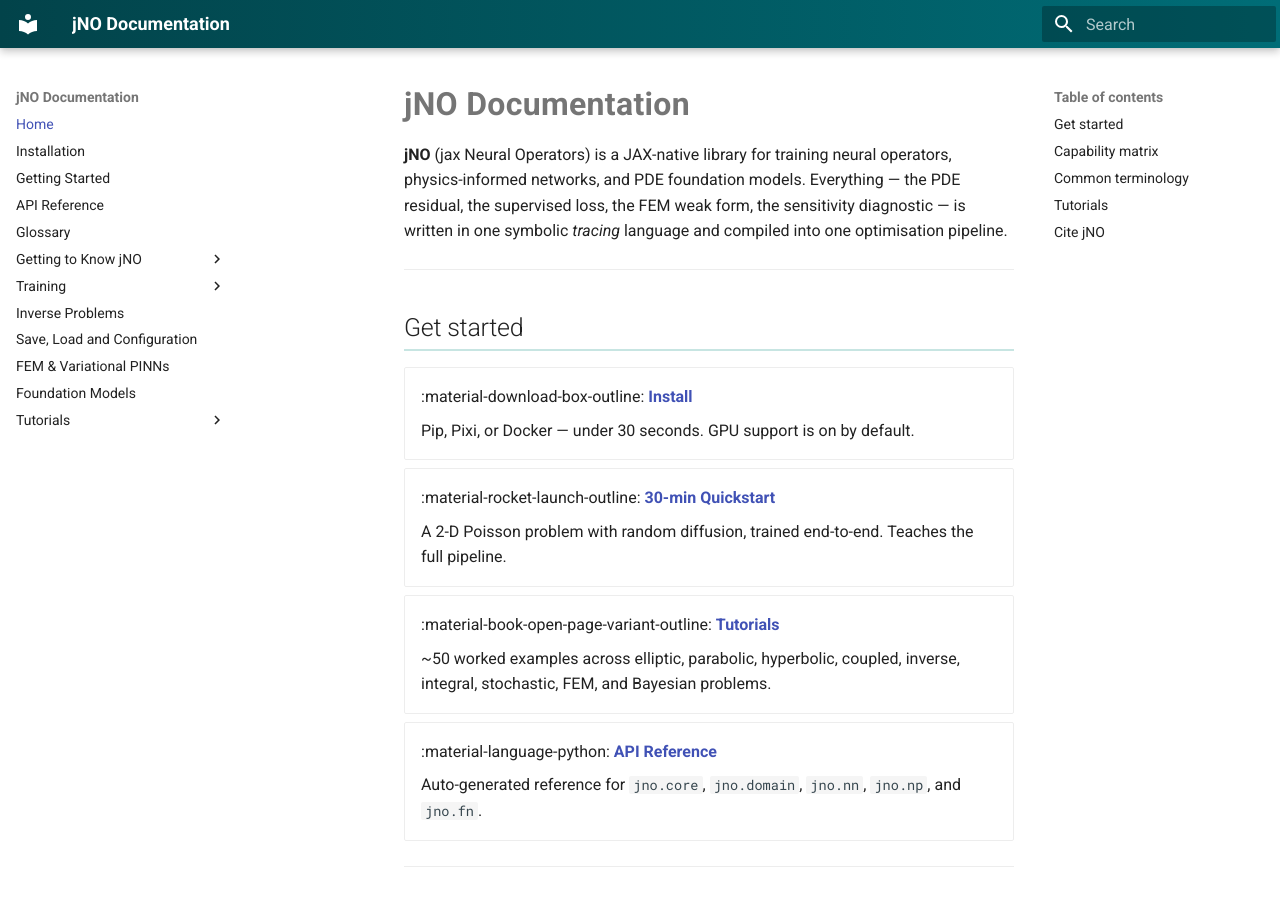
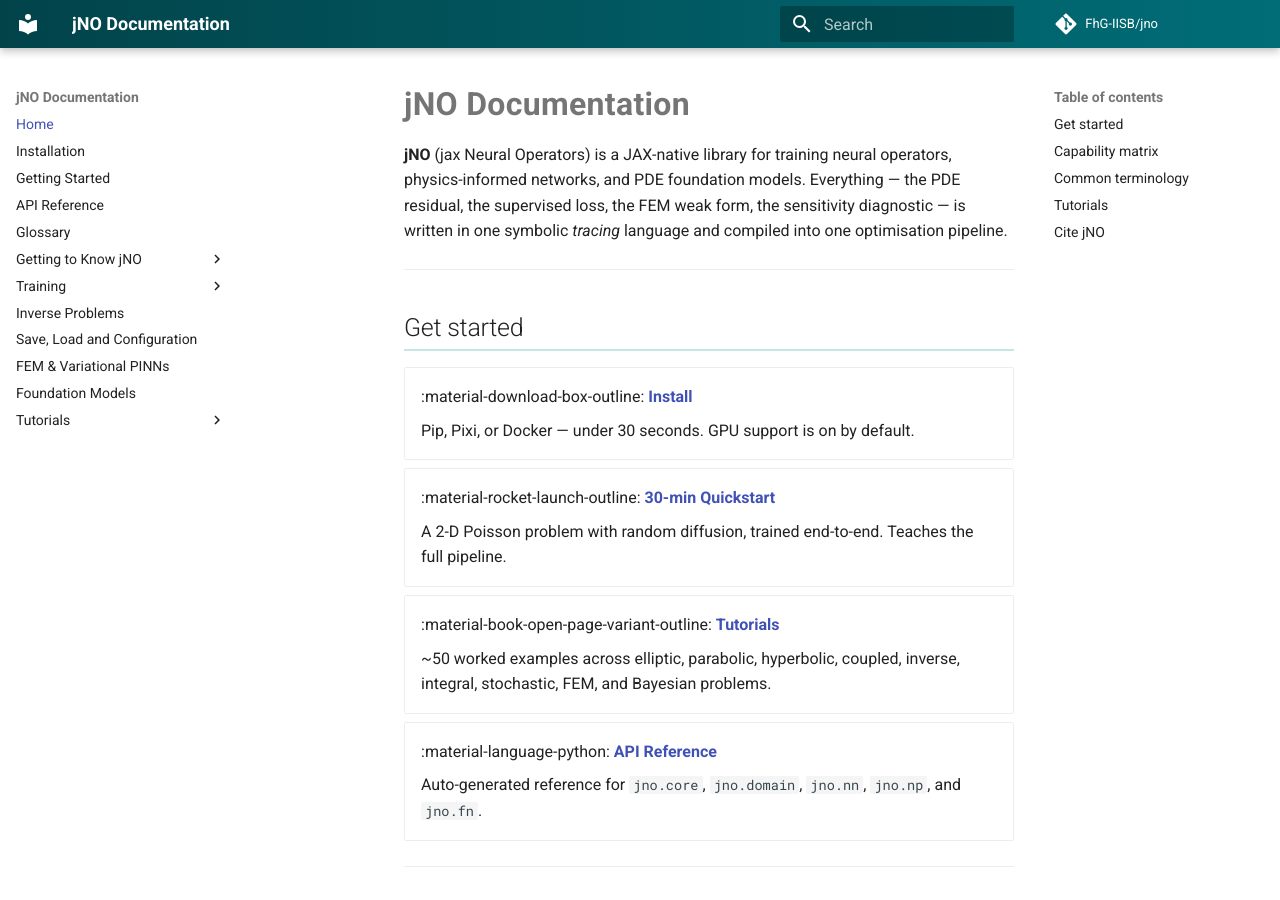
Before and after one commit to FhG-IISB/jNO, an MkDocs documentation site: the page built from docs/index.md, in a window 1280 px wide and 900 px high. Built offline with MkDocs 1.6.1 and Material for MkDocs 9.7.7, drawn with Linux system fonts in a browser that asks for light colours; comment, search, counter and statistics services are not loaded.

Commit message:
Docs: surface GitHub repo widget in mkdocs header (repo_url + repo_name)

```diff
--- a/mkdocs.yml
+++ b/mkdocs.yml
@@ -1,4 +1,7 @@
 site_name: jNO Documentation
+site_url: https://fhg-iisb.github.io/jNO/
+repo_url: https://github.com/FhG-IISB/jno
+repo_name: FhG-IISB/jno
 docs_dir: docs
 site_dir: site
 use_directory_urls: true
```
